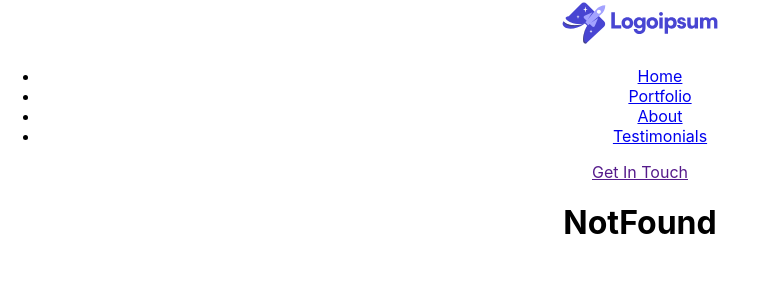
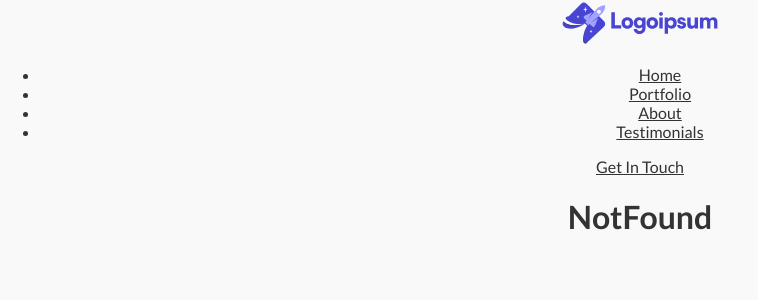
Before and after one commit to lopezg3000/LopezgPortfolio, a React (Create React App) app: page /notfound in a window 1280 px wide. Shown: the top 300 px of the page, without its empty margins (0-758 px from the left). Built offline with nearby package versions, Linux system fonts and the light colour scheme.

Commit message:
contact section created

```diff
--- a/package.json
+++ b/package.json
@@ -3,6 +3,10 @@
   "version": "0.1.0",
   "private": true,
   "dependencies": {
+    "@fortawesome/fontawesome-svg-core": "^1.2.35",
+    "@fortawesome/free-brands-svg-icons": "^5.15.3",
+    "@fortawesome/free-solid-svg-icons": "^5.15.3",
+    "@fortawesome/react-fontawesome": "^0.1.14",
     "@testing-library/jest-dom": "^5.11.4",
     "@testing-library/react": "^11.1.0",
     "@testing-library/user-event": "^12.1.10",
--- a/src/App.css
+++ b/src/App.css
@@ -1,3 +1,14 @@
+* {
+  box-sizing: border-box;
+  font-family: lato, sans-serif;
+  color: #333;
+  background: #f9f9f9;
+}
+
+p {
+  font-family: Merriweather, sans-serif;
+}
+
 .App {
   text-align: center;
 }
--- a/src/App.js
+++ b/src/App.js
@@ -1,5 +1,6 @@
 import './App.css';
-import NavBar from './components/NavBar';
+import './assets/fonts.css';
+import NavBar from './components/navbar/NavBar';
 import { Route, Switch, Redirect } from 'react-router-dom';
 import Home from './components/home/Home';
 import Portfolio from './components/portfolio/Portfolio';
--- /dev/null
+++ b/src/assets/fonts.css
@@ -0,0 +1,17 @@
+@import url('https://fonts.googleapis.com/css2?family=Lato:wght@300;400;700&display=swap');
+
+/*
+Style: Lato
+Light 300
+Regular 400
+Bold 700
+*/
+
+@import url('https://fonts.googleapis.com/css2?family=Merriweather:wght@300;400;700&display=swap');
+
+/*
+Style: Merriweather
+Light 300
+Regular 400
+Bold 700
+*/
--- a/src/common/Content.jsx
+++ b/src/common/Content.jsx
@@ -1,9 +1,10 @@
 import React from 'react'
+import { FontAwesomeIcon } from '@fortawesome/react-fontawesome';
 
-const Content = ({ headline, description, link }) => {
-    console.log(link)
+const Content = ({ headline, description, link, icon }) => {
     return (
         <React.Fragment>
+            {icon && <FontAwesomeIcon icon={icon} />}
             <h3>
                 {link ? (
                     <a href={link} target='_blank' rel="noopener noreferrer">
--- /dev/null
+++ b/src/components/contact/Contact.jsx
@@ -0,0 +1,30 @@
+import React from 'react'
+import Card from '../../common/Card';
+import Content from '../../common/Content';
+import { faGithub, faLinkedin } from '@fortawesome/free-brands-svg-icons';
+
+
+const Contact = () => {
+    return (
+        <React.Fragment>
+            <h1>Contact Section</h1>
+            <Card
+                cardImagePath='https://picsum.photos/200'
+                cardHeadline='Sed eget '
+                cardDescription='Sed eget leo ultrices lacus'
+            />
+            <Content
+                icon={faGithub}
+                headline='Github'
+                description='I am an icon'
+            />
+            <Content
+                icon={faLinkedin}
+                headline='Linkedin'
+                description='I am a linked in icon'
+            />
+        </React.Fragment>
+    );
+}
+
+export default Contact;
--- a/src/components/home/Home.jsx
+++ b/src/components/home/Home.jsx
@@ -3,6 +3,7 @@ import { introductions } from './../../data/Introductions';
 import Introduction from '../../common/Introduction';
 import Skills from './Skills';
 import FeaturedWork from '../../components/home/FeaturedWork';
+import Contact from '../contact/Contact';
 
 const [home] = introductions;
 
@@ -13,6 +14,7 @@ function Home() {
             <Introduction section={home} />
             <Skills />
             <FeaturedWork />
+            <Contact />
         </React.Fragment>
     );
 };
--- a/src/components/NavBar.jsx
+++ b/src/components/navbar/NavBar.jsx
@@ -1,7 +1,7 @@
 import React from 'react';
-import Links from './../common/Links';
-import Button from './../common/Button';
-import { ReactComponent as ReactLogo } from './../assets/CommonImages/logo.svg';
+import Links from '../../common/Links';
+import Button from '../../common/Button';
+import { ReactComponent as ReactLogo } from '../../assets/CommonImages/logo.svg';
 
 const links = [
     { label: 'Home', path: '/home' },
@@ -13,11 +13,11 @@ const links = [
 
 function NavBar() {
     return (
-        <div>
+        <header>
             <ReactLogo />
             <Links links={links} />
             <Button label='Get In Touch' />
-        </div>
+        </header>
     );
 };
 
--- /dev/null
+++ b/src/components/navbar/navbar.css
@@ -0,0 +1,6 @@
+
+
+/*
+font title: "lato", sans-serif;
+font copy: "Merriweather", serif;
+*/
--- a/src/index.js
+++ b/src/index.js
@@ -9,13 +9,12 @@ import reportWebVitals from './reportWebVitals';
 // 1. import {Browserrouter} from 'react-router-dom'
 // 2. wrap app component with BrowserRouter custom tag
 
-
 ReactDOM.render(
-  <React.StrictMode>
+  < React.StrictMode >
     <BrowserRouter>
       <App />
     </BrowserRouter>
-  </React.StrictMode>,
+  </React.StrictMode >,
   document.getElementById('root')
 );
 
```
Also changed, not shown: 2 other files (tests, documents, lock files or other folders).
